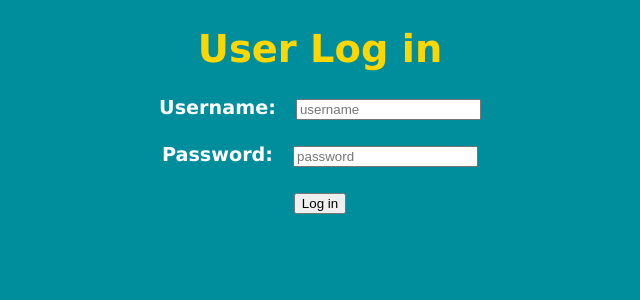
After one commit to TudorDan/Ask-Mate-Sprint3, a Flask app: page /user-login in a window 1280 px wide. The commit adds this page. Shown: the top 300 px of the page, without its empty margins (320-960 px from the left). Run offline with Flask 2, Linux system fonts and the light colour scheme.

Commit message:
Add user login

```diff
--- a/server.py
+++ b/server.py
@@ -223,6 +223,22 @@ def route_add_user():
     return render_template('add_new_user.html', user_ok=user_ok)
 
 
+@app.route('/user-login', methods=['GET', 'POST'])
+def route_login():
+    user_ok = True
+    if request.method == 'POST':
+        username = request.form['form_username']
+        password = request.form['form_password']
+
+        user_ok = data_manager.verify_user(username, password)
+
+        if user_ok:
+            return redirect(url_for('route_list'))
+        else:
+            user_ok = False
+    return render_template('login.html', user_ok=user_ok)
+
+
 @app.route('/list-users')
 def route_users_list():
     users_dict_list = data_manager.obtain_all_users_data()
--- a/static/css/main.css
+++ b/static/css/main.css
@@ -66,7 +66,7 @@ img {
     color: black;
 }
 
-#user_error {
+.user_error {
     color: red;
     font-weight: bold;
 }
--- a/templates/add_new_user.html
+++ b/templates/add_new_user.html
@@ -7,7 +7,7 @@
         <label for="username">Username:</label>&nbsp;&nbsp;
         <input id="username" type="text" name="form_username" required placeholder="write an username"><br>
         {% if user_ok == False %}
-            <span id="user_error">Username already exists! Choose another one!</span>
+            <span class="user_error">Username already exists! Choose another one!</span>
         {% endif %}
         <br><br>
 
--- a/templates/index.html
+++ b/templates/index.html
@@ -5,6 +5,7 @@
 
     <a href="/list">See all questions</a>&nbsp;&nbsp;
     <a href="/registration">Register new user</a><br>
+    <a href="/user-login">Login</a><br>
     <a href="/list-users">Users list</a>
 
     <form action="/search" method="get">
--- /dev/null
+++ b/templates/login.html
@@ -0,0 +1,19 @@
+{% extends 'layout.html' %}
+
+{% block content %}
+    <h1>User Log in</h1>
+
+    {% if user_ok == False %}
+        <p class="user_error">Username and password are incorrect!</p>
+    {% endif %}
+
+    <form action="/user-login" method="post">
+        <label for="username">Username:</label>&nbsp;&nbsp;
+        <input id="username" type="text" name="form_username" placeholder="username" required><br><br>
+
+        <label for="password">Password:</label>&nbsp;&nbsp;
+        <input id="password" type="text" name="form_password" placeholder="password" required><br><br>
+
+        <button type="submit">Log in</button>
+    </form>
+{% endblock %}
```
Also changed, not shown: data_manager.py (+20 -0 lines).
